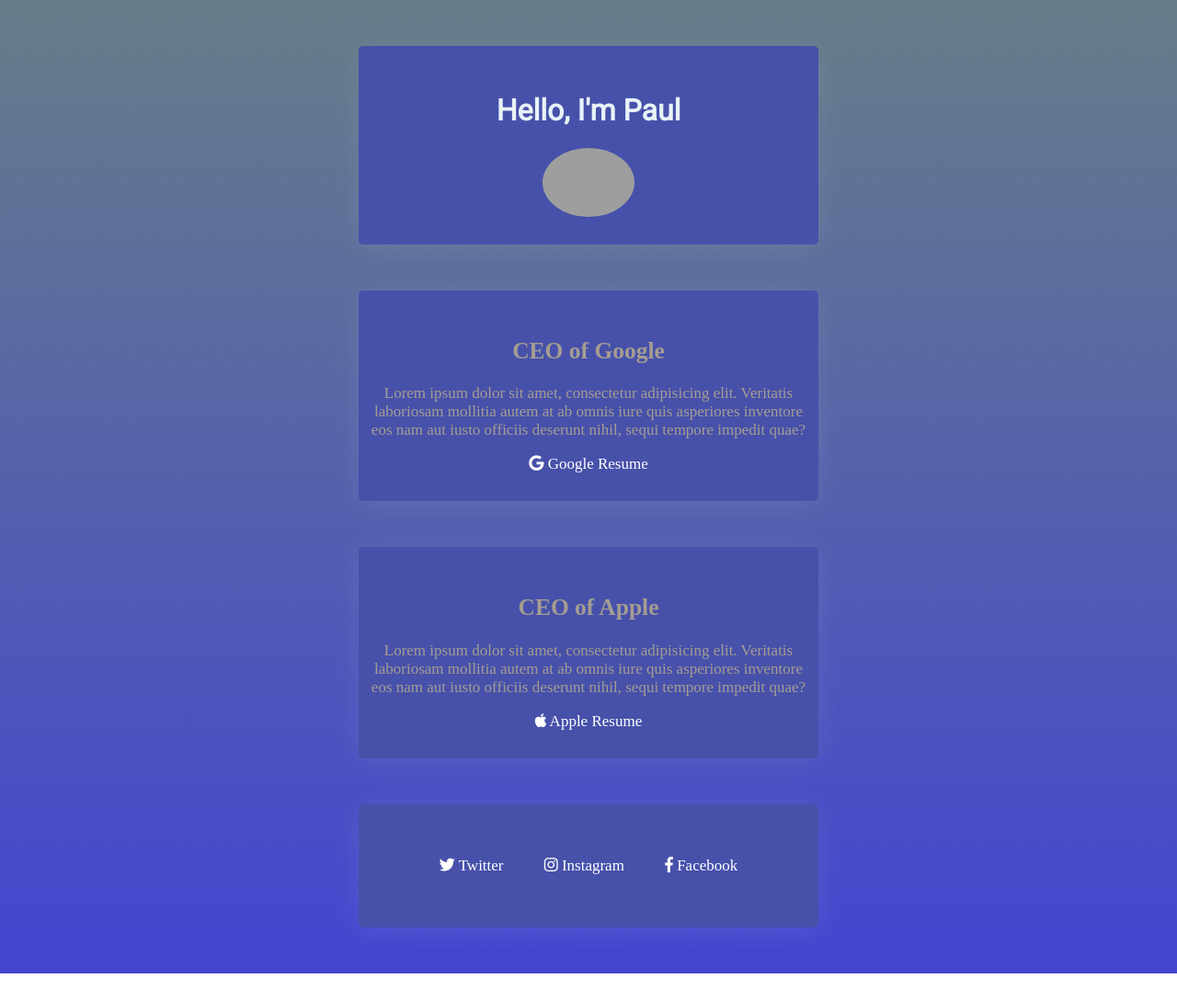
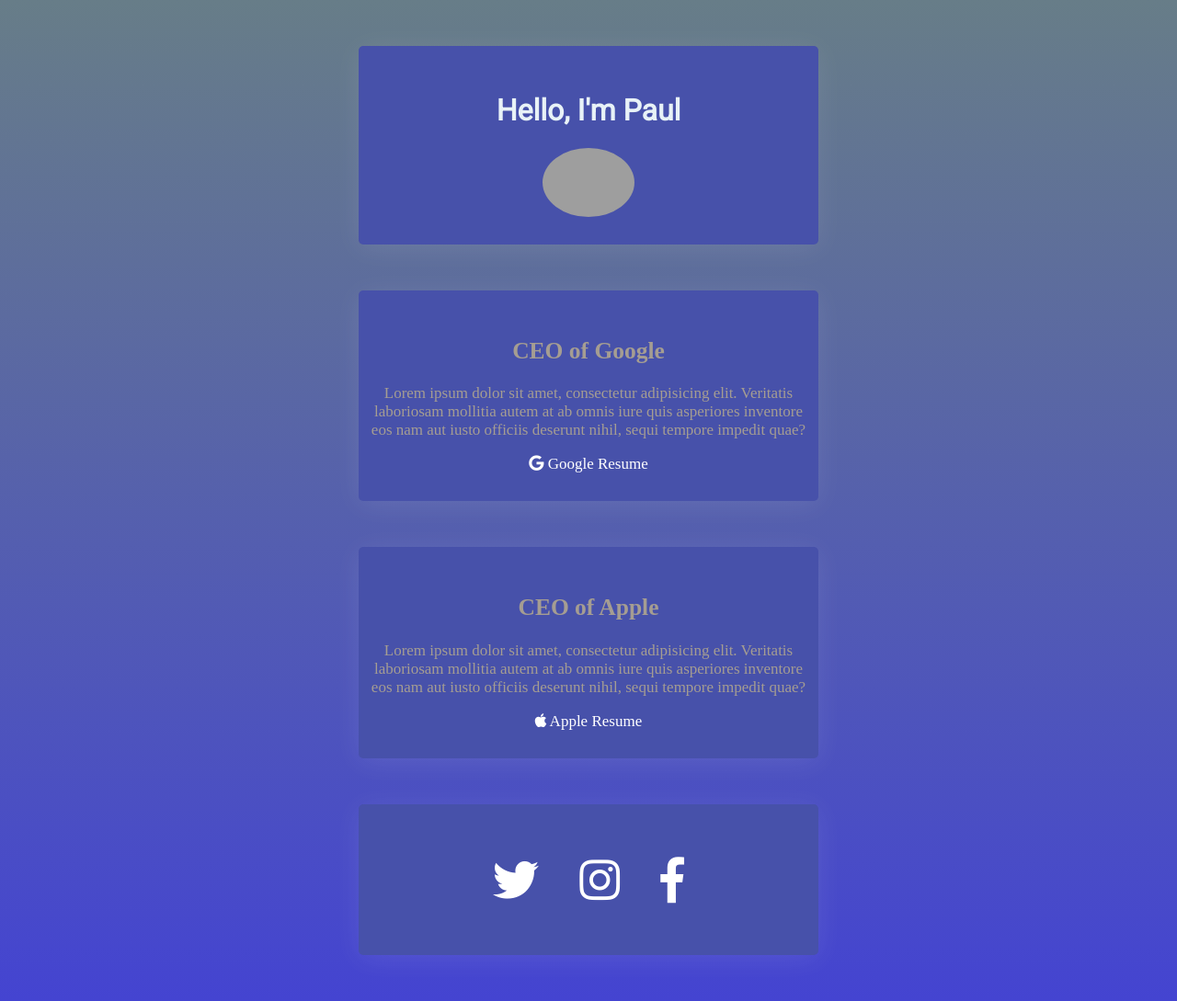
Before and after one commit to Paul-LCK/Profile, a plain HTML site: page index.html in a window 1280 px wide. Shown: the whole page at 92% size. Before the commit the page ends 1059 px from the top, so only its background shows below. Drawn offline with Linux system fonts and the light colour scheme; grey boxes are pictures that could not be loaded.

Commit message:
make my profile prettier

```diff
--- a/index.html
+++ b/index.html
@@ -34,18 +34,18 @@
         <ul class="center-ul">
           <li>
             <a href="www.twitter.com" target="_blank">
-              <i class="fab fa-twitter"></i> Twitter
+              <i class="fab fa-twitter"></i>
             </a>
           </li>
           <li>
             <a href="www.instagram.com" target="_blank">
               <i class="fab fa-instagram">
-              </i> Instagram
+              </i>
             </a>
           </li>
           <li>
             <a href="www.facebook" target="_blank">
-              <i class="fab fa-facebook-f"></i> Facebook
+              <i class="fab fa-facebook-f"></i>
             </a>
           </li>
         </ul>
--- a/style.css
+++ b/style.css
@@ -1,5 +1,4 @@
 @import url('https://fonts.googleapis.com/css2?family=Roboto:wght@100;400&display=swap');
-@import url('https://fonts.googleapis.com/css2?family=Lato:wght@300;400&display=swap');
 
 body {
   background: linear-gradient(#677d88, rgb(68, 68, 209));
@@ -50,6 +49,7 @@ h1 {
   display: inline-block;
   margin: 10px 10px;
   padding: 0px 10px;
+  font-size: 50px;
 }
 @media (max-width: 960px) {
   /* For a screen < 960px, this CSS will be read */
```
